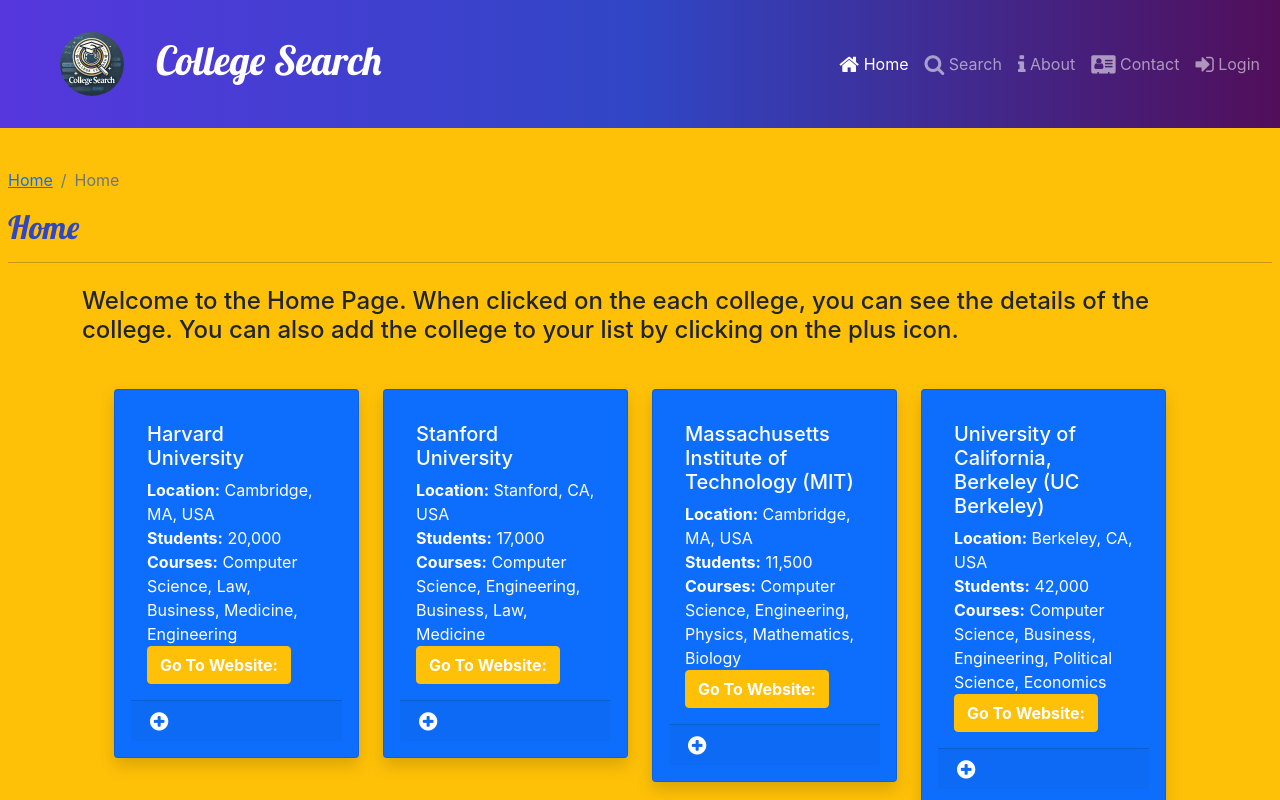
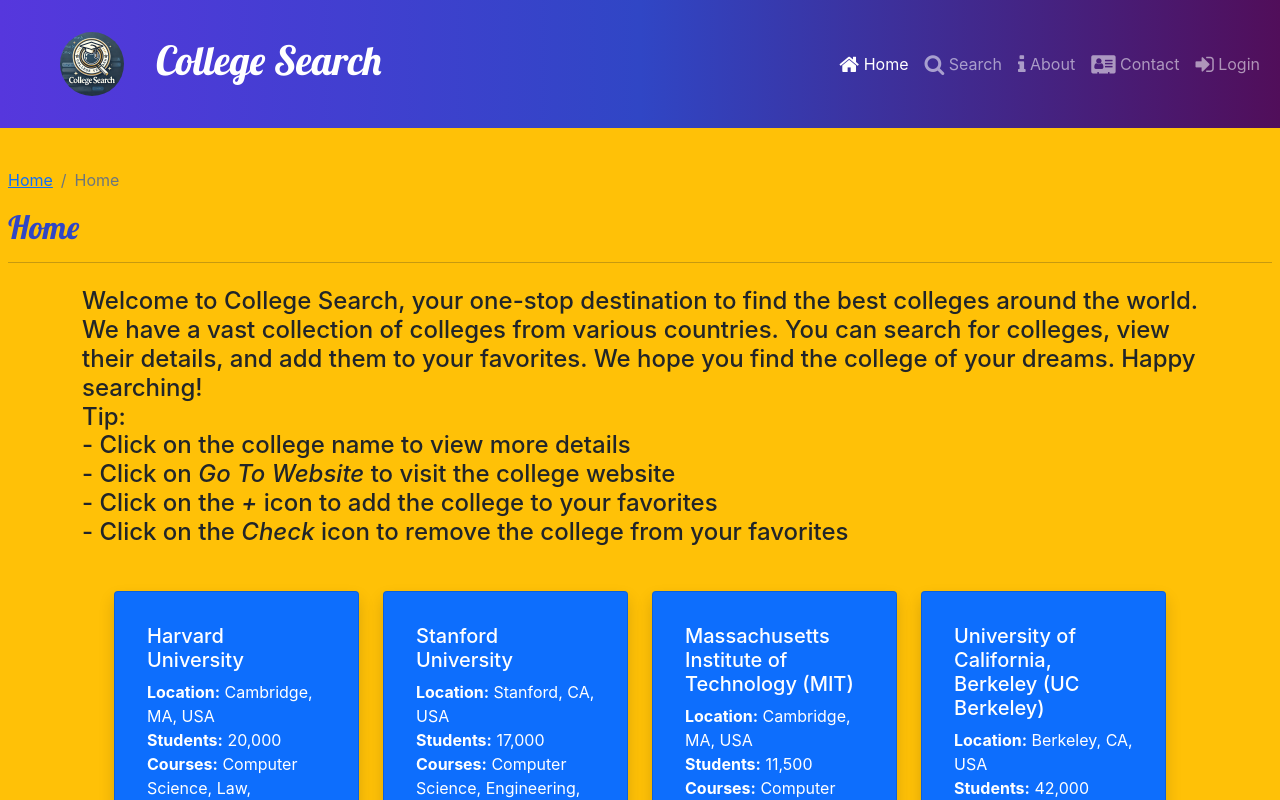
Before and after one commit to mathiasadikpon/colleges-search-app-react, a React (Create React App) app: page / in a window 1280 px wide. Shown: the top 800 px of the page. Built offline with nearby package versions, Linux system fonts and the light colour scheme.

Commit message:
update HomePage description to enhance user guidance and improve clarity on college features

```diff
--- a/src/pages/HomePage.js
+++ b/src/pages/HomePage.js
@@ -13,9 +13,17 @@
           <div className="col">
             <p>
               <h4>
-                Welcome to the Home Page. When clicked on the each college, you
-                can see the details of the college. You can also add the college
-                to your list by clicking on the plus icon.
+                Welcome to College Search, your one-stop destination to find the
+                best colleges around the world. We have a vast collection of
+                colleges from various countries. You can search for colleges,
+                view their details, and add them to your favorites. We hope you
+                find the college of your dreams. Happy searching! <br />
+                Tip:
+                <br />
+                - Click on the college name to view more details <br />
+                - Click on <i>Go To Website</i> to visit the college website <br />
+                - Click on the <i>+</i> icon to add the college to your favorites<br/>
+                - Click on the <i>Check</i> icon to remove the college from your favorites
               </h4>
             </p>
             <CollegeList colleges={colleges} />
```
